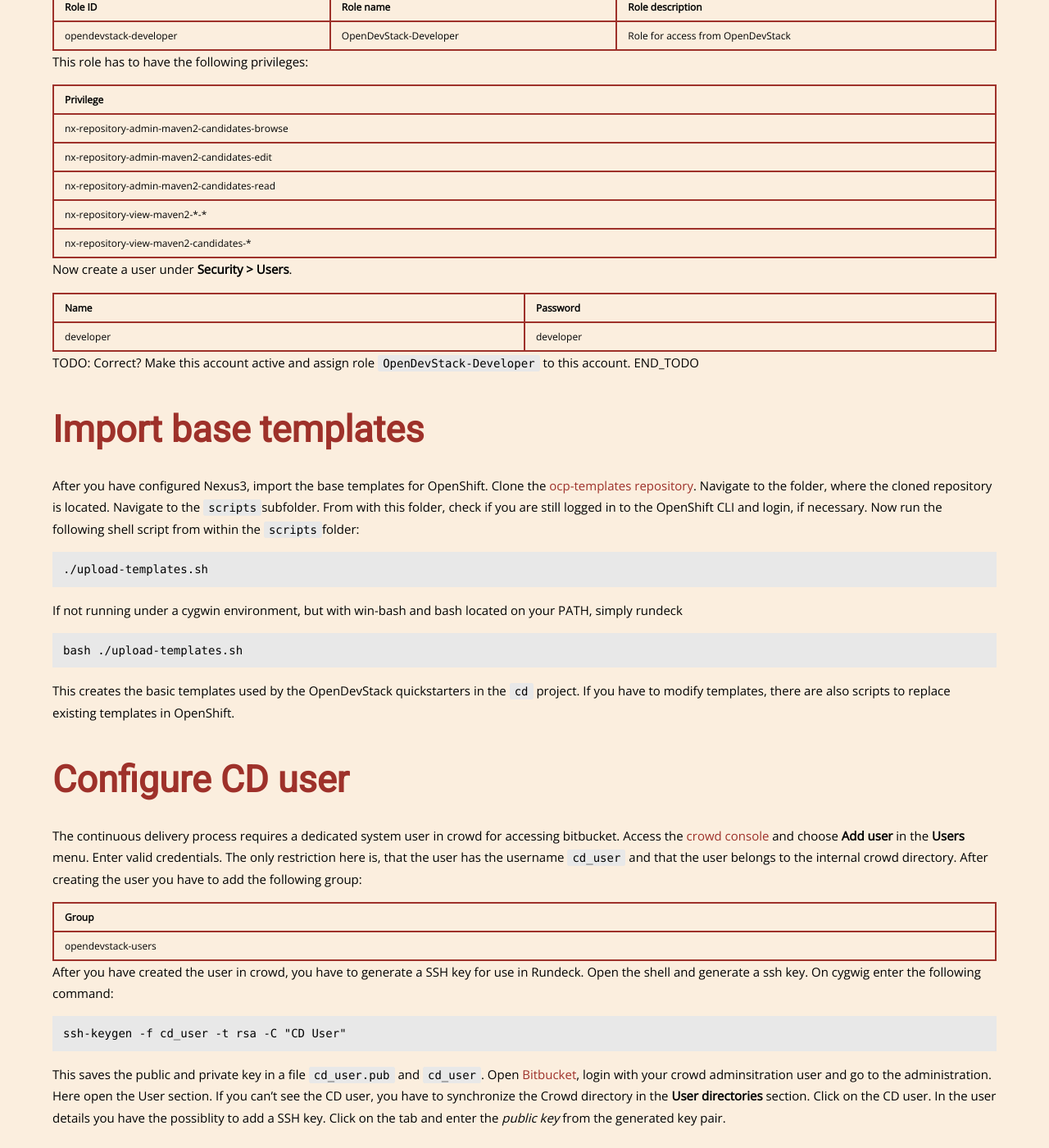
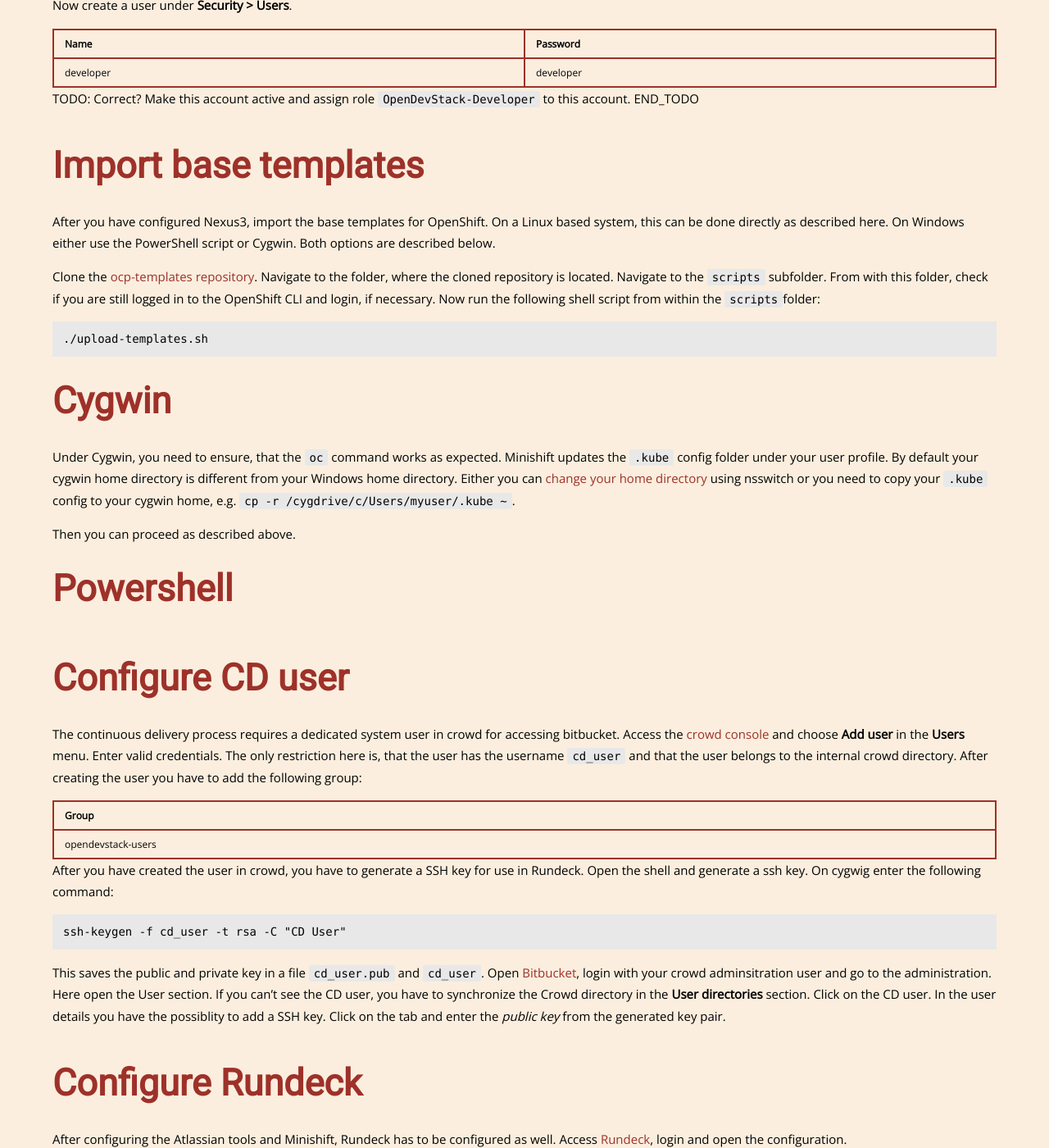
Before and after one commit to opendevstack/opendevstack.github.io, a Jekyll site: the page built from doc/getting-started.md, in a window 1280 px wide and 1400 px high, scrolled down 18069 px. Shown: the whole window at 82% size. Built offline with Jekyll 4.4.1, drawn with Linux system fonts in a browser that asks for light colours; nearby versions of some CDN libraries; our own code applies the rules of GitHub Pages for plain Markdown files; some of the changed text lies outside the part shown.

Commit message:
added description for cygwin

````diff
--- a/doc/getting-started.md
+++ b/doc/getting-started.md
@@ -79,10 +79,6 @@
 The provided provision application and Rundeck jobs work with links, which are designed to connect to a installed and configured [Minishift](https://docs.openshift.org/latest/minishift/index.html "Minishift") instance. Minishift is a tool provided by Redhat to run OpenShift locally by providing a single-node OpenShift cluster inside a VM.
 Information, how to setup Minishift can be found at the [Minishift Getting Started guide](https://docs.openshift.org/latest/minishift/getting-started/index.html "Getting Started with Minishift").
 For the OpenDevStack it is important, that you run Minishift with OpenShift v3.6.1 because the templates have been designed for OpenShift v3.6 and the current OpenShift version is not backward compatible.
-
-### Bash
-
-You must have the possibility to run bash scripts to import the provided OpenShift templates. On Linux systems you can use these scripts out-of-the box, on Windows systems you will have to install either a bash port for Windows like [Cygwin](https://www.cygwin.com/ "Cygwin") or [win-bash](http://win-bash.sourceforge.net/ "win-bash") or you can use the [Windows Subsystem for Linux](https://docs.microsoft.com/en-us/windows/wsl/install-win10 "Windows Subsystem for Linux"), if you run Windows 10.
 
 ### Ansible
 
@@ -420,10 +416,9 @@
 Please access the webconsole with the credentials `developer` `developer`.
 It is *important* not to use the `system` user, because Jenkins does not allow a user named `system`.
 
-#### Install the OC CLI
-After you have accessed the webconsole, you have to open the question mark on the upper right corner and choose the **Command Line Tools**.
-Follow the instructions to install the CLI. The following steps assume that the command line tools have been installed.
-Please keep in mind to install the matching oc client version. In the above example, it would be the [oc client v3.6.1](https://github.com/openshift/origin/releases/tag/v3.6.1) version.
+For further configuration, you need to run scripts that call the `oc` command.
+When you started up minishift, you should be able to call the `oc` command directly.
+Otherwise call `minishift oc-env` which prints out the command to execute to make the `oc` available on the command line.
 
 #### Login with the CLI
 You have to login via the CLI with
@@ -573,20 +568,30 @@
 
 ### Import base templates
 After you have configured Nexus3, import the base templates for OpenShift.
+On a Linux based system, this can be done directly as described here.
+On Windows either use the PowerShell script or Cygwin. Both options are described below.
+
 Clone the [ocp-templates repository](https://www.github.com/opendevstack/ocp-templates).
 Navigate to the folder, where the cloned repository is located.
-Navigate to the `scripts`subfolder.
+Navigate to the `scripts` subfolder.
 From with this folder, check if you are still logged in to the OpenShift CLI and login, if necessary.
 Now run the following shell script from within the `scripts`folder:
 ```
 ./upload-templates.sh
 ```
-If not running under a cygwin environment, but with win-bash and bash located on your PATH, simply rundeck
-```
-bash ./upload-templates.sh
-```
-This creates the basic templates used by the OpenDevStack quickstarters in the `cd` project.
-If you have to modify templates, there are also scripts to replace existing templates in OpenShift.
+
+#### Cygwin
+Under Cygwin, you need to ensure, that the `oc` command works as expected.
+Minishift updates the `.kube` config folder under your user profile.
+By default your cygwin home directory is different from your Windows home directory.
+Either you can [change your home directory](https://ryanharrison.co.uk/2015/12/01/cygwin-change-home-directory.html) using nsswitch or you need
+to copy your `.kube` config to your cygwin home, e.g. `cp -r /cygdrive/c/Users/myuser/.kube ~`.
+
+Then you can proceed as described above.
+
+#### Powershell
+<!-- TODO -->
+
 
 ### Configure CD user
 The continuous delivery process requires a dedicated system user in crowd for accessing bitbucket.
````
